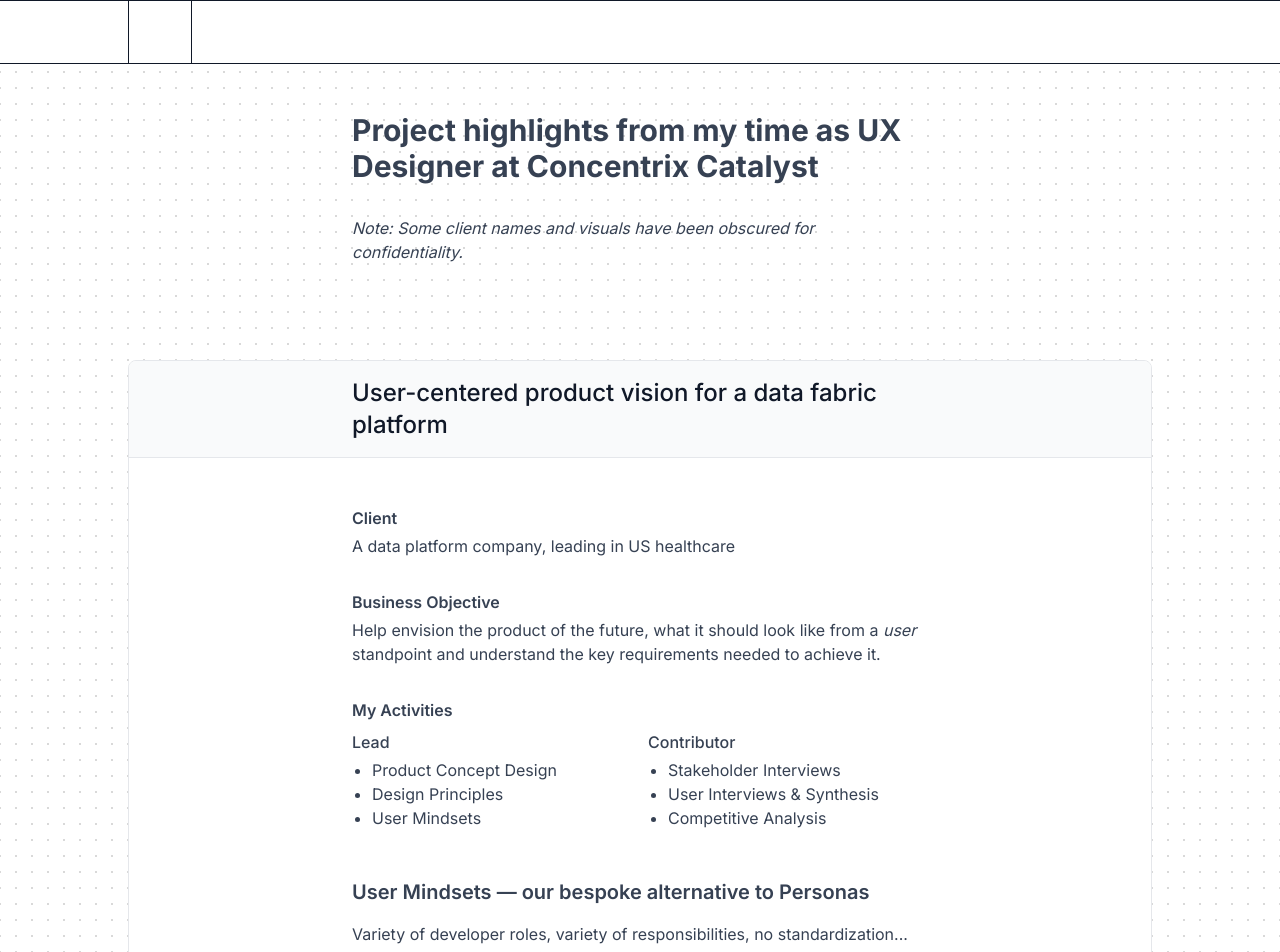
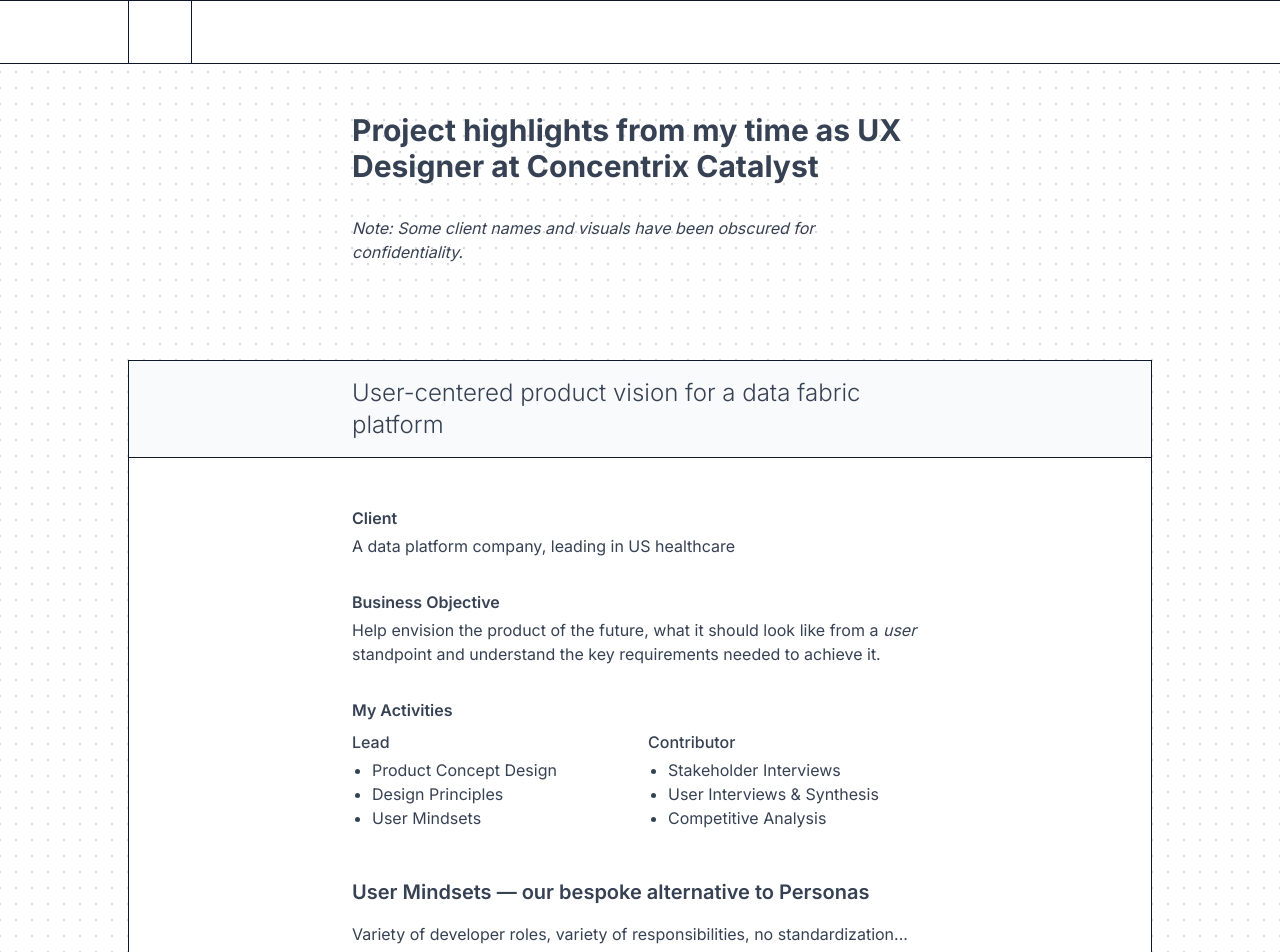
Before and after one commit to sidomatic11/portfolio-2025, a Next.js app: page /solve/ux-at-concentrix in a window 1280 px wide. Shown: the top 952 px of the page. Built offline with nearby package versions, Linux system fonts and the light colour scheme; some icons are missing.

Commit message:
cnx case study visuals, ghosts & same line

```diff
--- a/app/components/Accordion.tsx
+++ b/app/components/Accordion.tsx
@@ -27,14 +27,14 @@ export default function Accordion({
   };
 
   return (
-    <div className={`w-full border border-gray-200 rounded-lg overflow-hidden ${className}`}>
+    <div className={`w-full border border-gray-900 overflow-hidden ${className}`}>
       <button
         onClick={toggleAccordion}
         className="w-full py-4 pl-4 pr-12 sm:pr-4 bg-gray-50 hover:bg-gray-100 transition-colors duration-200 flex items-center justify-between text-left cursor-pointer relative"
         aria-expanded={isOpen}
         aria-controls="accordion-content"
       >
-        <span className="text-2xl w-full max-w-xl mx-auto font-medium text-gray-900">{title}</span>
+        <span className="text-2xl w-full max-w-xl mx-auto font-light text-gray-700">{title}</span>
         <NavArrowUp
           className={`w-5 h-5 text-gray-600 transition-transform duration-200 flex-shrink-0 absolute right-4 ${isOpen ? 'rotate-180' : ''
             }`}
@@ -46,7 +46,7 @@ export default function Accordion({
         className={`overflow-hidden transition-all duration-300 ease-in-out ${isOpen ? 'max-h-auto opacity-100' : 'max-h-0 opacity-0'
           }`}
       >
-        <div className="px-6 py-4 bg-white border-t border-gray-200">
+        <div className="px-6 py-4 bg-white border-t border-gray-900">
           {children}
         </div>
       </div>
--- a/app/page.tsx
+++ b/app/page.tsx
@@ -217,8 +217,8 @@ function HomeContent() {
 					<ProjectCard link="/explore/shock-ghosts">
 						<div className="w-full h-full relative">
 							<div className="absolute top-0 left-0 font-light">
-								<p className="text-lg mb-2 font-bold">Ghosts</p>
-								<p className="text-md mb-2 ml-2">&</p>
+								<p className="text-lg"><span className="font-bold">Ghosts</span> &</p>
+								{/* <p className="text-md mb-2 ml-2">&</p> */}
 								<p className="text-lg italic">Thunder</p>
 							</div>
 							<Image src="/thumbnails/ghosts.png" alt="Shock Ghosts" fill className="object-contain" />
```
